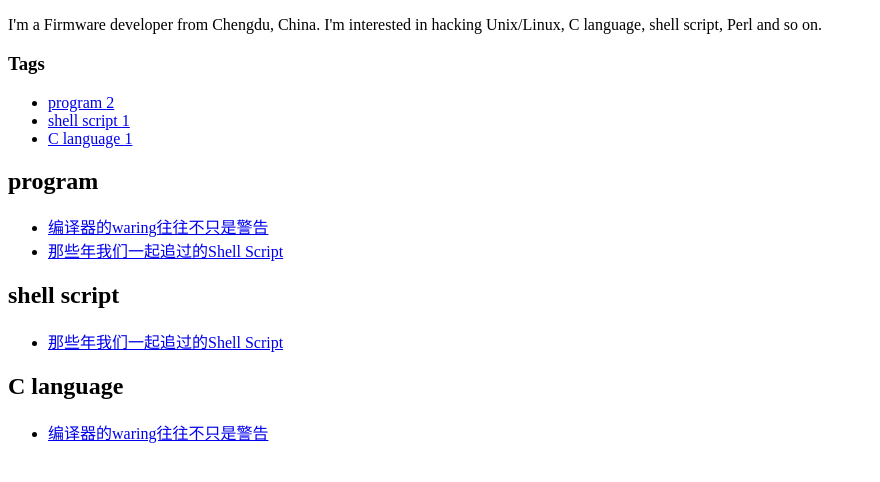
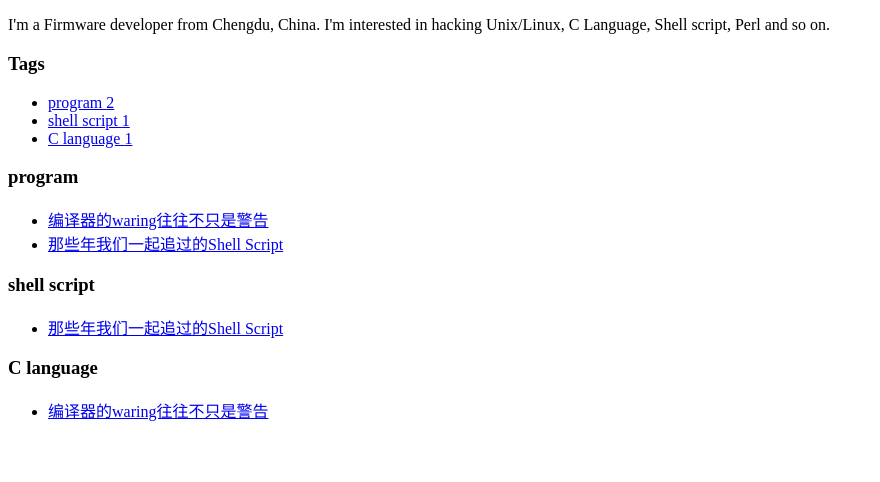
Before and after one commit to kinreven/kinreven.github.com, a Jekyll site: the page built from tags.html, in a window 1280 px wide, cut to the strip 392-874 px from the top of the page. Shown: the whole strip, without its empty margins (0-880 px from the left). Built offline with Jekyll 4.4.1, drawn with Linux system fonts in a browser that asks for light colours; some web fonts are replaced.

Commit message:
release 1.0

```diff
--- a/_includes/themes/zen/default.html
+++ b/_includes/themes/zen/default.html
@@ -29,7 +29,7 @@
 							<figcaption>{{ site.author.gravatar.caption }}</figcaption>
 						</figure>
 						<p>
-							I'm a Firmware developer from Chengdu, China. I'm interested in hacking Unix/Linux, C language, shell script, Perl and so on.
+							I'm a Firmware developer from Chengdu, China. I'm interested in hacking Unix/Linux, C Language, Shell script, Perl and so on.
 						</p>
 						<p>
 						</p>
--- a/categories.html
+++ b/categories.html
@@ -13,7 +13,7 @@ group: navigation
 
 
 {% for category in site.categories %}
-  <h2 id="{{ category[0] }}-ref">{{ category[0] | join: "/" }}</h2>
+  <h3 id="{{ category[0] }}-ref">{{ category[0] | join: "/" }}</h3>
   <ul>
     {% assign pages_list = category[1] %}
     {% include JB/pages_list %}
--- a/tags.html
+++ b/tags.html
@@ -13,7 +13,7 @@ group: navigation
 
 
 {% for tag in site.tags %}
-  <h2 id="{{ tag[0] }}-ref">{{ tag[0] }}</h2>
+  <h3 id="{{ tag[0] }}-ref">{{ tag[0] }}</h3>
   <ul>
     {% assign pages_list = tag[1] %}
     {% include JB/pages_list %}
```
Also changed, not shown: who-am-i.md (+4 -2 lines).
